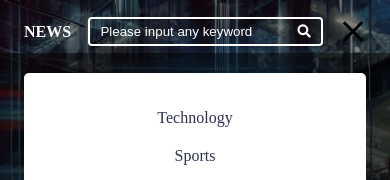
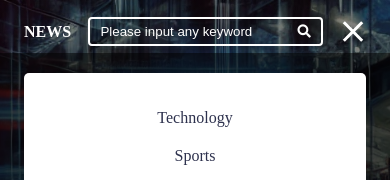
Before and after one commit to Paul4121222/news, a React (Create React App) app: page / in a window 390 px wide. Both pictures are taken after a click on the element 352 px from the left and 31 px from the top of the page. Shown: the top 180 px of the page. Built offline with nearby package versions, Linux system fonts and the light colour scheme; no server answers.

Commit message:
update menu style for mobile

```diff
--- a/src/css/index.css
+++ b/src/css/index.css
@@ -303,12 +303,13 @@ h2 {
 
 .menu {
   display: none;
+  cursor: pointer;
 }
 .menu span {
   display: block;
   width: 26px;
   height: 3px;
-  background-color: #000;
+  background-color: #fff;
 }
 .menu span:not(:last-child) {
   margin-bottom: 5px;
@@ -317,7 +318,7 @@ h2 {
 .modal-bg {
   position: absolute;
   width: 100%;
-  height: 100%;
+  height: calc(100vh - 53px);
   background: rgba(0, 0, 0, 0.5);
   left: 0;
   top: 53px;
@@ -340,6 +341,7 @@ h2 {
 }
 .nos-scroll {
   overflow: hidden;
+  height: 100vh;
 }
 
 .menu-open span:first-child {
```
